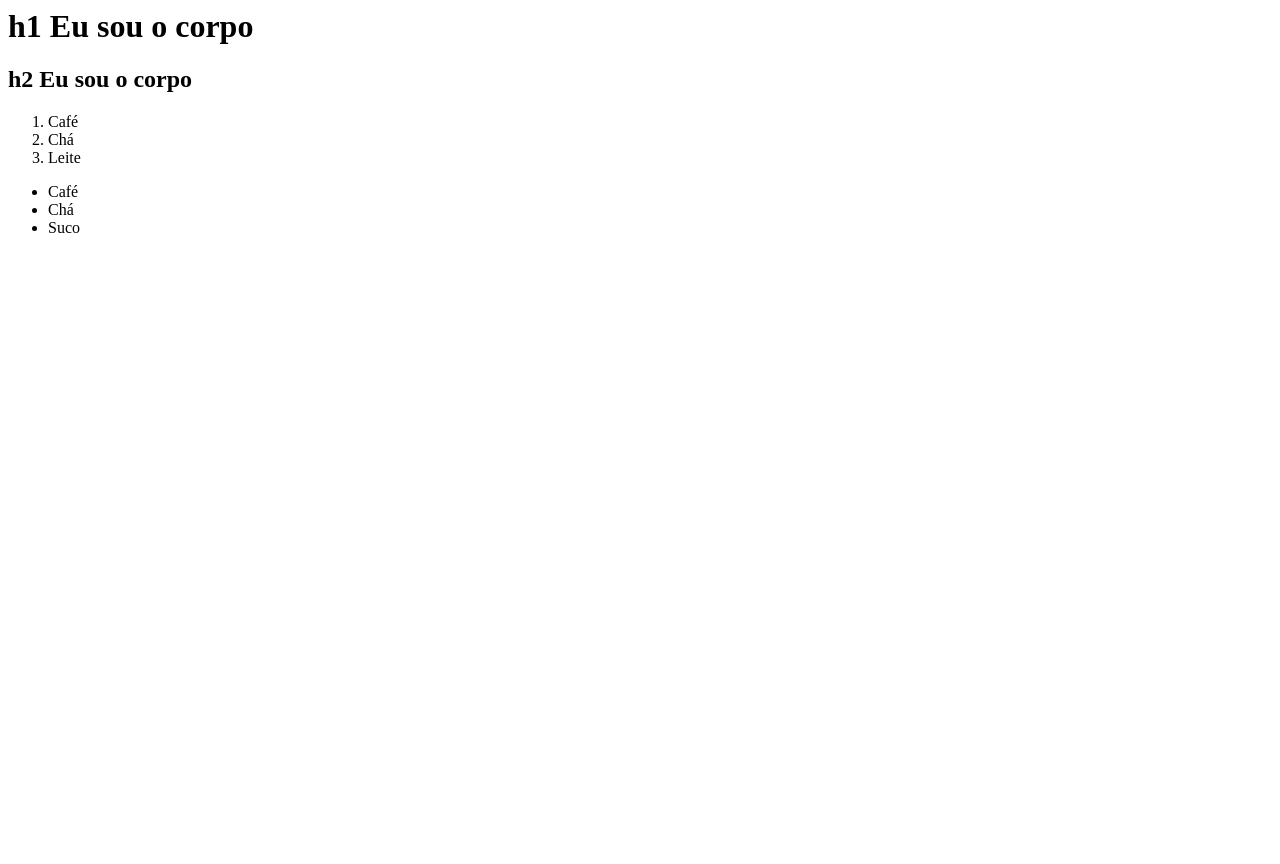
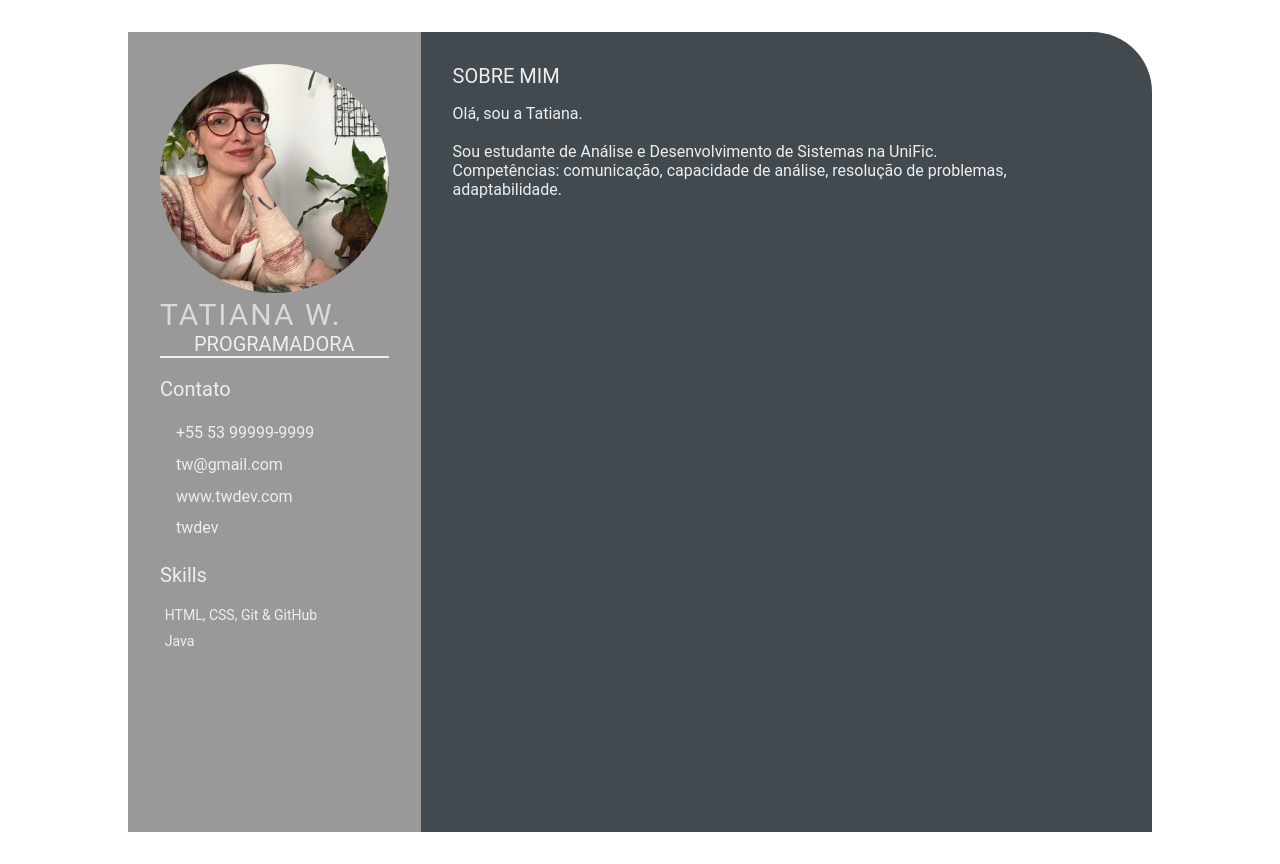
Before and after one commit to tatiuska/tatiuska.github.io, a plain HTML site: page index.html in a window 1280 px wide. Before the commit the page ends 800 px from the top, so only its background shows below. Drawn offline with Linux system fonts and the light colour scheme.

Commit message:
Feature: day-02 (#2)

```diff
--- a/index.html
+++ b/index.html
@@ -1,21 +1,56 @@
-<html>
-    <head>
-        <title>
-            Olá, eu sou a cabeça!
-        </title>
-    </head>
-    <body>
-        <h1>h1 Eu sou o corpo</h1>
-        <h2>h2 Eu sou o corpo</h2>
-    </body>
-    <ol>
-        <li>Café</li>
-        <li>Chá</li>
-        <li>Leite</li>
-    </ol>
-    <ul>
-        <li>Café</li>
-        <li>Chá</li>
-        <li>Suco</li>
-    </ul>
+<!DOCTYPE html>
+<html lang="en">
+<head>
+    <meta charset="UTF-8">
+    <meta http-equiv="X-UA-Compatible" content="IE=edge">
+    <meta name="viewport" content="width=device-width, initial-scale=1.0">
+    <title>Tatiana W. CV</title>
+
+    <link rel="stylesheet" href="style.css">
+
+</head>
+<body>
+    <main class="resume-contents">
+        <section class="left-section">
+            <section class="left-section-contents">
+                <div class="profile">
+                    <img class="profile-image" src="img/profile-image.jpeg" alt="Profile image">
+                    <p class="name">Tatiana W.</p>
+                    <p class="profession">Programadora</p>
+                </div>
+                <br>
+                <div class="contact-info">
+                    <p class="left-title">Contato</p>
+                    <ul>
+                        <li><i class="fa fa-phone"></i>+55 53 99999-9999</li>
+                        <li><i class="fa fa-envelope"></i>tw@gmail.com</li>
+                        <li><i class="fa fa-globe"></i>www.twdev.com</li>
+                        <li><i class="fa fa-github"></i>twdev</li>
+                    </ul>
+                </div>
+                <br>
+                <div class="skills">
+                    <p class="left-title">Skills</p>
+                    <ul>
+                        <li><p>HTML, CSS, Git & GitHub</p></li>
+                        <li><p>Java</p></li>
+                    </ul>
+                </div>
+            </section>
+        </section>
+        <section class="right-section">
+            <div class="right-section-contents">
+                <section class="about gap">
+                    <div class="right-title">Sobre Mim</div>
+                    <p class="about-me-contents">
+                        Olá, sou a Tatiana.<br>
+                        <br>Sou estudante de Análise e Desenvolvimento de Sistemas na UniFic.
+                        <br>Competências: comunicação, capacidade de análise, resolução de problemas, adaptabilidade.
+
+                    </p>
+                </section>
+            </div>
+        </section>
+    </main>
+</body>
 </html>
--- /dev/null
+++ b/style.css
@@ -0,0 +1,107 @@
+* {
+    margin: 0;
+    padding: 0;
+    box-sizing: border-box;
+    list-style: none;
+    font-family: 'Roboto', sans-serif;
+}
+
+.resume-contents {
+    min-height: 100vh;
+    width: 80%;
+    margin: 2rem auto;
+    display: grid;
+    grid-template-columns: repeat(7, 1fr);
+}
+
+.left-section {
+    grid-column: span 2;
+    height: 100%;
+    background-color: #999999;
+}
+
+.right-section {
+    grid-column: span 5;
+    height: 100%;
+    background-color: #424a50;
+    border-radius: 0px 60px 0px 0px;
+}
+
+.left-section-contents{
+    padding: 2rem 2rem;
+}
+
+.profile {
+    width: 100%;
+    border-bottom: 2px solid #eeeeee;
+}
+
+.profile .profile-image {
+    width: 100%;
+    border-radius: 100%;
+}
+
+.name {
+    color: #D6DBDF;
+    font-size: 30px;
+    letter-spacing: 2px;
+    text-transform: uppercase;
+}
+
+.profession {
+    color: #eeeeee;
+    font-size: 20px;
+    text-transform: uppercase;
+    text-align: center;
+}
+
+/* .contact-info { border-bottom: 2px solid #1B2631; } */
+.left-title {
+    color: #eeeeee;
+    font-size: 20px;
+}
+
+.contact-info ul {
+    padding-top: 1rem;
+}
+
+.contact-info ul li,
+.references ul li {
+    padding: .4rem 0;
+    color: #eeeeee;
+}
+
+.contact-info ul li i,
+.references ul li i {
+    padding-right: 1rem;
+    font-size: 14px;
+    color: #eeeeee;
+}
+
+.skills ul {
+    padding-top: 1rem;
+}
+.skills ul li p {
+    padding: 0.3rem;
+    font-size: 14px;
+    color: #eeeeee;
+}
+
+.right-section-contents {
+    padding: 2rem 2rem;
+}
+
+.right-title {
+    color: #eeeeee;
+    text-transform: uppercase;
+    font-size: 20px;
+    padding-bottom: 1rem;
+}
+
+.gap {
+    padding-bottom: 3rem;
+}
+.about-me-contents {
+    font-size: 16px;
+    color: #eeeeee;
+}
```
Also changed, not shown: img/profile-image.jpeg (added).
